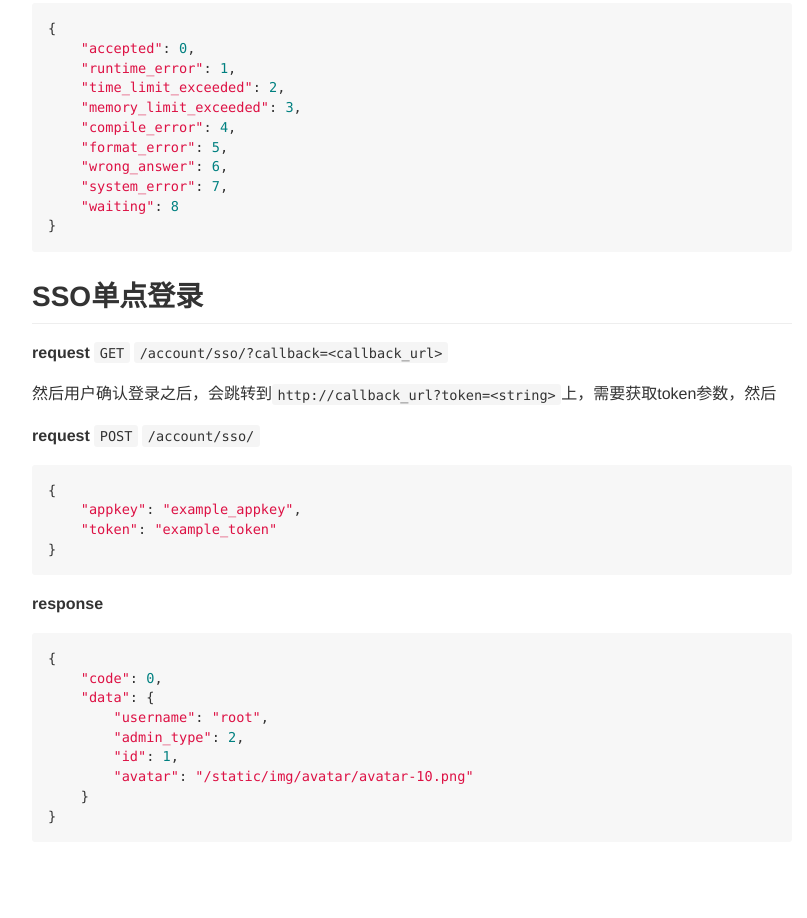
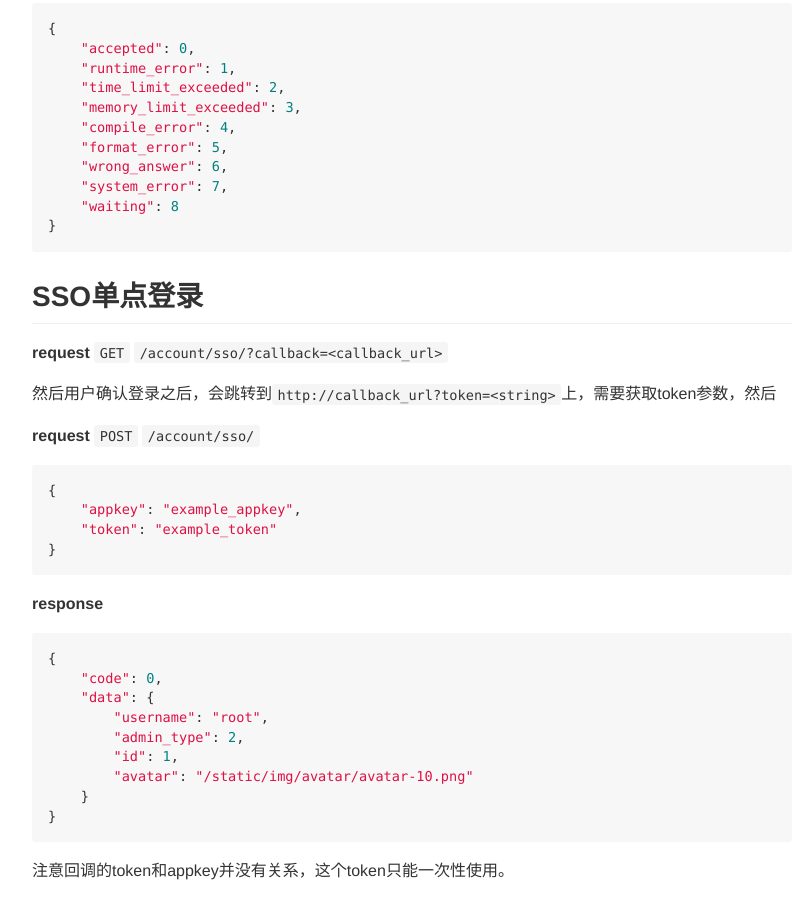
Before and after one commit to QingdaoU/OnlineJudgeOpenAPI, a plain HTML site: page index.html in a window 1280 px wide. Shown: the part 2955-3873 px from the top of the page, without its empty margins (228-1035 px from the left). Drawn offline with Linux system fonts and the light colour scheme.

Commit message:
增加token说明

```diff
--- a/index.html
+++ b/index.html
@@ -1013,6 +1013,8 @@ c:[{cN:"comment",b:/\(\*/,e:/\*\)/},e.ASM,e.QSM,e.CNM,{cN:"list",b:/\{/,e:/\}/,i
 }
 </code></pre>
 
+<p>注意回调的token和appkey并没有关系，这个token只能一次性使用。</p>
+
 <br><br><br><br>
 
 </div></body>
```
Also changed, not shown: 1 other file.
